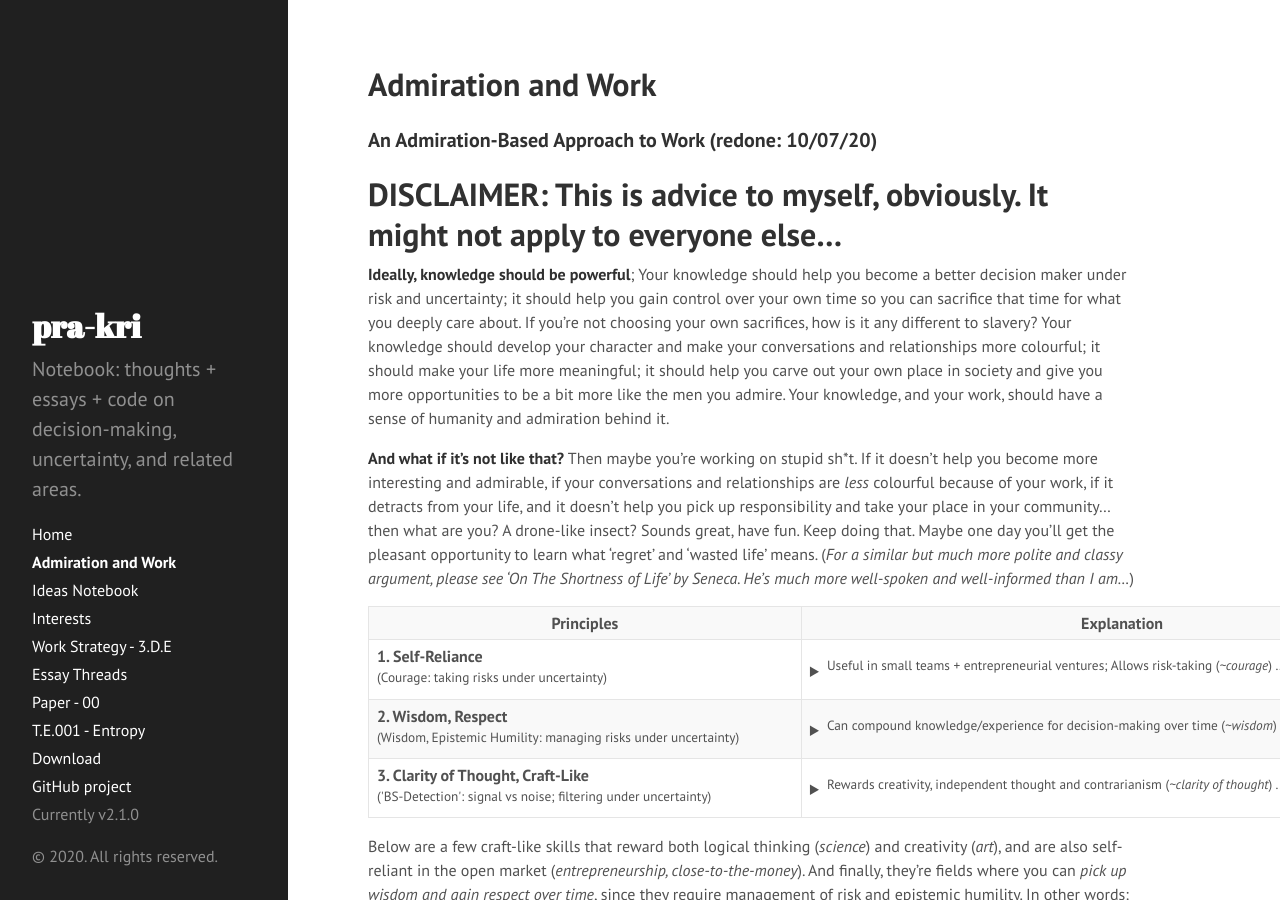
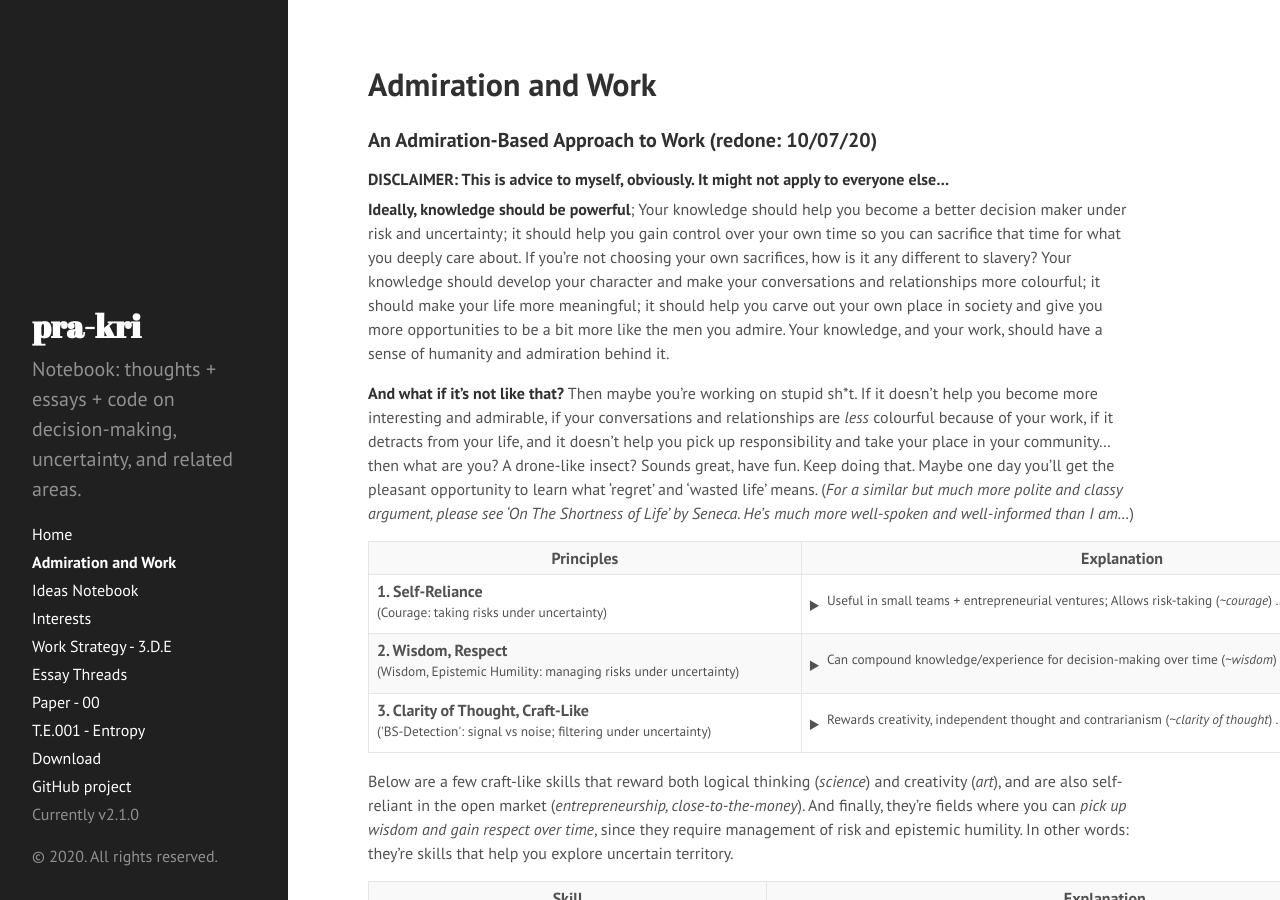
Before and after one commit to pra-kri/pra-kri.github.io, a Jekyll site: the page built from AdmirationAndWork.md, in a window 1280 px wide and 900 px high. Built offline with Jekyll 4.4.1, drawn with Linux system fonts in a browser that asks for light colours.

```diff
--- a/AdmirationAndWork.md
+++ b/AdmirationAndWork.md
@@ -5,7 +5,7 @@ title: Admiration and Work
 
 ### An Admiration-Based Approach to Work (redone: 10/07/20)
 
-# DISCLAIMER: This is advice to myself, obviously. It might not apply to everyone else...
+#### DISCLAIMER: This is advice to myself, obviously. It might not apply to everyone else...
 
 **Ideally, knowledge should be powerful**; Your knowledge should help you become a better decision maker under risk and uncertainty; it should help you gain control over your own time so you can sacrifice that time for what you deeply care about. If you're not choosing your own sacrifices, how is it any different to slavery? Your knowledge should develop your character and make your conversations and relationships more colourful; it should make your life more meaningful; it should help you carve out your own place in society and give you more opportunities to be a bit more like the men you admire. Your knowledge, and your work, should have a sense of humanity and admiration behind it.
 
```
Also changed, not shown: other parts of AdmirationAndWork.md (+1 -1 lines).
